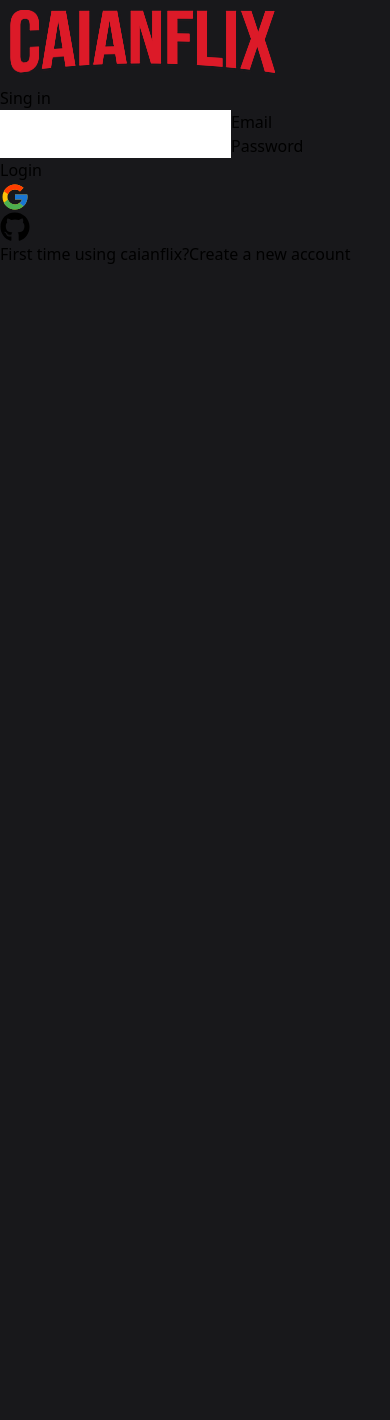
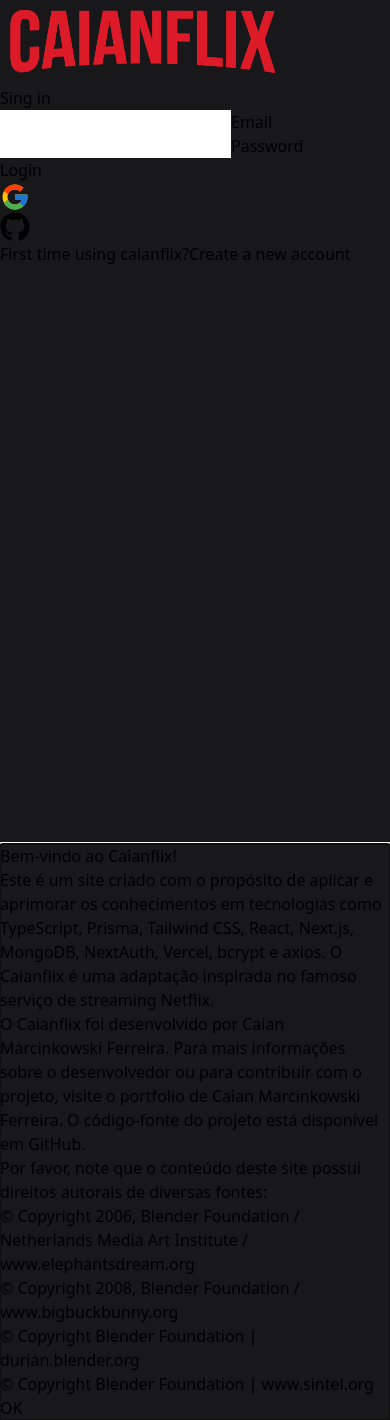
Before and after one commit to CaianMarcinkowski/caianflix, a Next.js app: page /auth in a window 390 px wide. Before the commit the page ends 844 px from the top, so only its background shows below. Built offline with nearby package versions, Linux system fonts and the light colour scheme.

Commit message:
feat: modal on auth screen and visual efects on billboard

```diff
--- /dev/null
+++ b/components/AlertStart.tsx
@@ -0,0 +1,50 @@
+import { useState } from "react";
+import Modal from "react-modal";
+
+function AlertStart() {
+  const [modalIsOpen, setModalIsOpen] = useState(true);
+
+  const closeModal = () => {
+    setModalIsOpen(false);
+  };
+
+  return (
+    <div>
+  <Modal
+    isOpen={modalIsOpen}
+    onRequestClose={closeModal}
+    className="fixed top-1/2 left-1/2 transform -translate-x-1/2 -translate-y-1/2 bg-zinc-900 p-8 rounded-lg shadow-lg z-50"
+    overlayClassName="fixed top-0 left-0 right-0 bottom-0 bg-black bg-opacity-50 z-50"
+    contentLabel="Mensagem de boas-vindas"
+  >
+    <div className="text-white">
+      <h2 className="mb-4 text-xl font-bold">Bem-vindo ao Caianflix!</h2>
+      <p className="mb-4">
+        Este é um site criado com o propósito de aplicar e aprimorar os conhecimentos em tecnologias como TypeScript, Prisma, Tailwind CSS, React, Next.js, MongoDB, NextAuth, Vercel, bcrypt e axios. O Caianflix é uma adaptação inspirada no famoso serviço de streaming Netflix.
+      </p>
+      <p className="mb-4">
+        O Caianflix foi desenvolvido por Caian Marcinkowski Ferreira. Para mais informações sobre o desenvolvedor ou para contribuir com o projeto, visite o <a href="https://portfolio-caian.vercel.app/" className="underline">portfolio de Caian Marcinkowski Ferreira</a>. O código-fonte do projeto está disponível em <a href="https://github.com/CaianMarcinkowski/caianflix" className="underline">GitHub</a>.
+      </p>
+      <p className="mb-4">
+        Por favor, note que o conteúdo deste site possui direitos autorais de diversas fontes:
+      </p>
+      <ul className="list-disc mb-4">
+        <li>© Copyright 2006, Blender Foundation / Netherlands Media Art Institute / <a href="http://www.elephantsdream.org" className="underline">www.elephantsdream.org</a></li>
+        <li>© Copyright 2008, Blender Foundation / <a href="http://www.bigbuckbunny.org" className="underline">www.bigbuckbunny.org</a></li>
+        <li>© Copyright Blender Foundation | <a href="http://durian.blender.org" className="underline">durian.blender.org</a></li>
+        <li>© Copyright Blender Foundation | <a href="http://www.sintel.org" className="underline">www.sintel.org</a></li>
+      </ul>
+      <button
+        className="bg-red-500 text-white px-4 py-2 rounded cursor-pointer"
+        onClick={closeModal}
+      >
+        OK
+      </button>
+    </div>
+  </Modal>
+</div>
+
+  );
+}
+
+export default AlertStart;
--- a/components/Billboard.tsx
+++ b/components/Billboard.tsx
@@ -75,6 +75,7 @@
           </button>
         </div>
       </div>
+      <div className="absolute inset-x-0 bottom-0 h-24 bg-gradient-to-b from-transparent to-zinc-900"></div>
     </div>
   );
 };
--- a/package.json
+++ b/package.json
@@ -19,6 +19,8 @@
     "react": "^18",
     "react-dom": "^18",
     "react-icons": "^5.1.0",
+    "react-modal": "^3.16.1",
+    "react-toastify": "^10.0.5",
     "swr": "^2.2.5"
   },
   "devDependencies": {
@@ -27,6 +29,7 @@
     "@types/node": "^20",
     "@types/react": "^18",
     "@types/react-dom": "^18",
+    "@types/react-modal": "^3.16.3",
     "autoprefixer": "^10.4.19",
     "eslint": "^8",
     "eslint-config-next": "14.2.1",
--- a/pages/auth.tsx
+++ b/pages/auth.tsx
@@ -5,6 +5,10 @@
 
 import { FcGoogle } from "react-icons/fc";
 import { FaGithub } from "react-icons/fa";
+
+import { ToastContainer } from "react-toastify";
+import "react-toastify/dist/ReactToastify.css";
+import AlertStart from "@/components/AlertStart";
 
 const Auth = () => {
   const [email, setEmail] = useState("");
@@ -45,13 +49,15 @@
   }, [email, name, password, login]);
 
   return (
+    <>
+      <AlertStart />
       <div className="relative h-full w-full bg-[url('/images/background-auth.jpg')] bg-no-repeat bg-center bg-fixed bg-cover">
         <div className="bg-black w-full h-full lg:bg-opacity-50">
           <nav className="px-12 py-5">
             <img src="/images/logo.png" alt="Logo" className="h-12" />
           </nav>
           <div className="flex justify-center">
-          <div className="bg-black bg-opacity-70 px-16 py-16 self-center mt-2 lg:w-2/5 lg:max-2-md rounded-md w-full">
+            <div className="bg-black bg-opacity-70 px-16 py-16 self-center lg:w-2/5 lg:max-2-md rounded-md w-full">
               <h2 className="text-white text-4xl mb-8 font-semibold">
                 {variant === "login" ? "Sing in" : "Register"}
               </h2>
@@ -81,11 +87,11 @@
               </div>
               <button
                 onClick={variant === "login" ? login : register}
-              className="bg-red-600 py-3 text-white rounded-md w-full mt-10 hover:bg-red-700 transition "
+                className="bg-red-600 py-3 text-white rounded-md w-full mt-5 hover:bg-red-700 transition "
               >
                 {variant === "login" ? "Login" : "Confirm"}
               </button>
-            <div className="flex flex-row items-center gap-4 mt-8 justify-center">
+              <div className="flex flex-row items-center gap-4 mt-5 justify-center">
                 <div
                   onClick={() => signIn("google", { callbackUrl: "/profiles" })}
                   className="
@@ -120,7 +126,7 @@
                 </div>
               </div>
 
-            <p className="text-neutral-500 mt-12">
+              <p className="text-neutral-500 mt-5">
                 {variant === "login"
                   ? "First time using caianflix?"
                   : "Already have account?"}
@@ -135,6 +141,7 @@
           </div>
         </div>
       </div>
+    </>
   );
 };
 
```
Also changed, not shown: pages/index.tsx (+13 -11 lines), 1 other file (tests, documents, lock files or other folders). Lines whose indentation alone changed are shown as unchanged.
